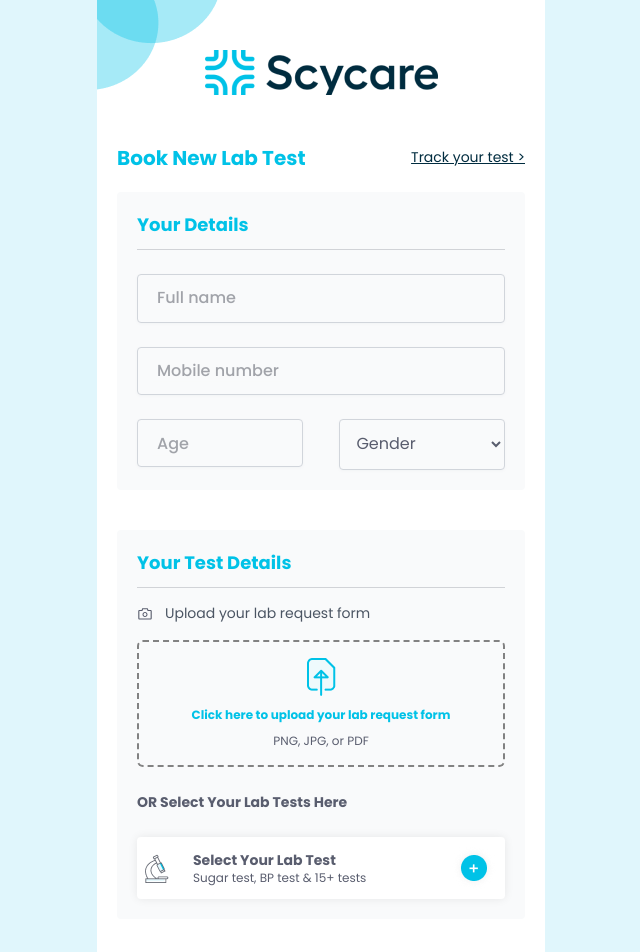
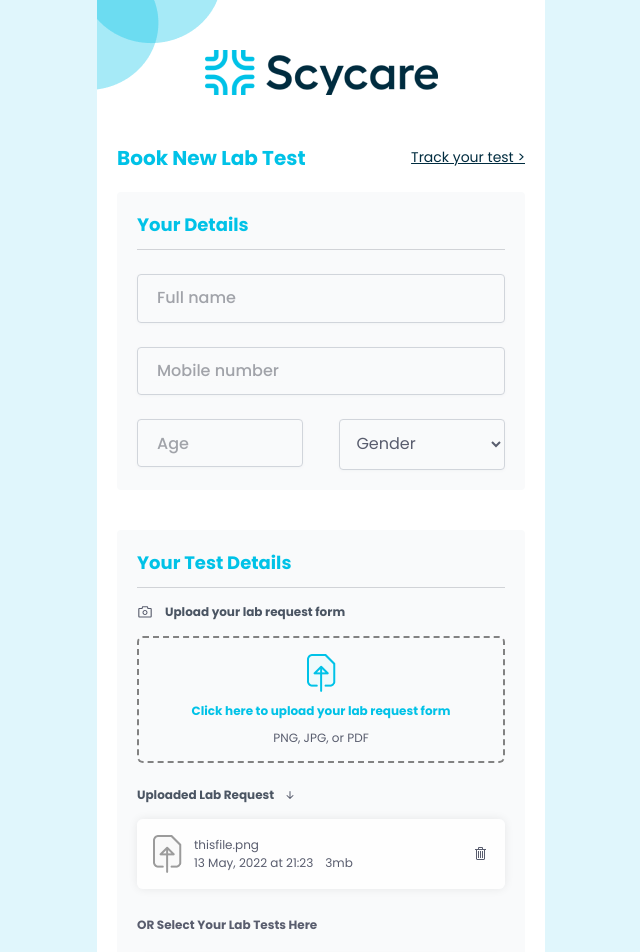
Before and after one commit to deyemiobaa/scycare, a React (Vite) app: page /upload in a window 1280 px wide. Shown: the top 952 px of the page, without its empty margins (319-959 px from the left). Built offline with nearby package versions, Linux system fonts and the light colour scheme.

Commit message:
add cutom function to remove selected file

```diff
--- a/src/components/SelectedFile.tsx
+++ b/src/components/SelectedFile.tsx
@@ -6,10 +6,11 @@ interface Props {
 	fileName: string
 	fileSize: string
 	date: string
+	handleClick: (values: boolean) => void
 }
 
 export default function SelectedFile(props: Props): JSX.Element {
-	const { fileName, fileSize, date } = props
+	const { fileName, fileSize, date, handleClick } = props
 	return (
 		<div className="mb-6">
 			<div className="my-4 flex items-center gap-2">
@@ -36,7 +37,10 @@ export default function SelectedFile(props: Props): JSX.Element {
 				<button
 					type="button"
 					className="ml-auto"
-					title="remove file">
+					title="remove file"
+					onClick={() => {
+						handleClick(false)
+					}}>
 					<VscTrash />
 				</button>
 			</div>
--- a/src/pages/UploadNewTest.tsx
+++ b/src/pages/UploadNewTest.tsx
@@ -1,11 +1,13 @@
-import React from "react"
+import React, { useState } from "react"
 import Header from "../components/Header"
 import { Link } from "react-router-dom"
 import { AiOutlineCamera } from "react-icons/ai"
 import { TfiAngleRight, TfiLocationPin } from "react-icons/tfi"
 import Button from "../components/Button"
+import SelectedFile from "../components/SelectedFile"
 
 export default function UploadNewTest(): JSX.Element {
+	const [fileSelected, setFileSelected] = useState(true)
 	return (
 		<div className="bg-white">
 			<Header />
@@ -111,12 +113,14 @@ export default function UploadNewTest(): JSX.Element {
 						<div className="my-4 flex items-center gap-3">
 							<AiOutlineCamera />
 							<label
-								htmlFor="form"
-								className="text-sm text-gray-600">
+								htmlFor="requestForm"
+								className="text-xs font-semibold text-gray-600">
 								Upload your lab request form
 							</label>
 						</div>
-						<div className="flex w-full flex-col items-center gap-3 rounded-md border-2 border-dashed border-gray-three p-4">
+						<button
+							type="button"
+							className="flex w-full flex-col items-center gap-3 rounded-md border-2 border-dashed border-gray-three p-4">
 							<img
 								src="/assets/icons/file_upload.png"
 								alt="upload file"
@@ -125,7 +129,7 @@ export default function UploadNewTest(): JSX.Element {
 								Click here to upload your lab request form
 							</p>
 							<p className="text-xs">PNG, JPG, or PDF</p>
-						</div>
+						</button>
 						{/* <input
 							type="file"
 							name="Upload Form"
@@ -135,8 +139,16 @@ export default function UploadNewTest(): JSX.Element {
 							Please upload an image or pdf file of lab tests
 						</span>
 					</div>
+					{fileSelected ? (
+						<SelectedFile
+							fileName="thisfile.png"
+							fileSize="3mb"
+							date="13 May, 2022 at 21:23"
+							handleClick={setFileSelected}
+						/>
+					) : null}
 
-					<span className="my-4 text-sm font-semibold capitalize">
+					<span className="my-4 text-xs font-semibold capitalize">
 						OR Select your lab tests here
 					</span>
 
@@ -146,7 +158,7 @@ export default function UploadNewTest(): JSX.Element {
 							alt="microscope"
 						/>
 						<div className="grow">
-							<p className="text-sm font-semibold capitalize">
+							<p className="text-xs font-semibold capitalize">
 								Select your lab test
 							</p>
 							<p className="text-xs">Sugar test, BP test &amp; 15+ tests</p>
```
